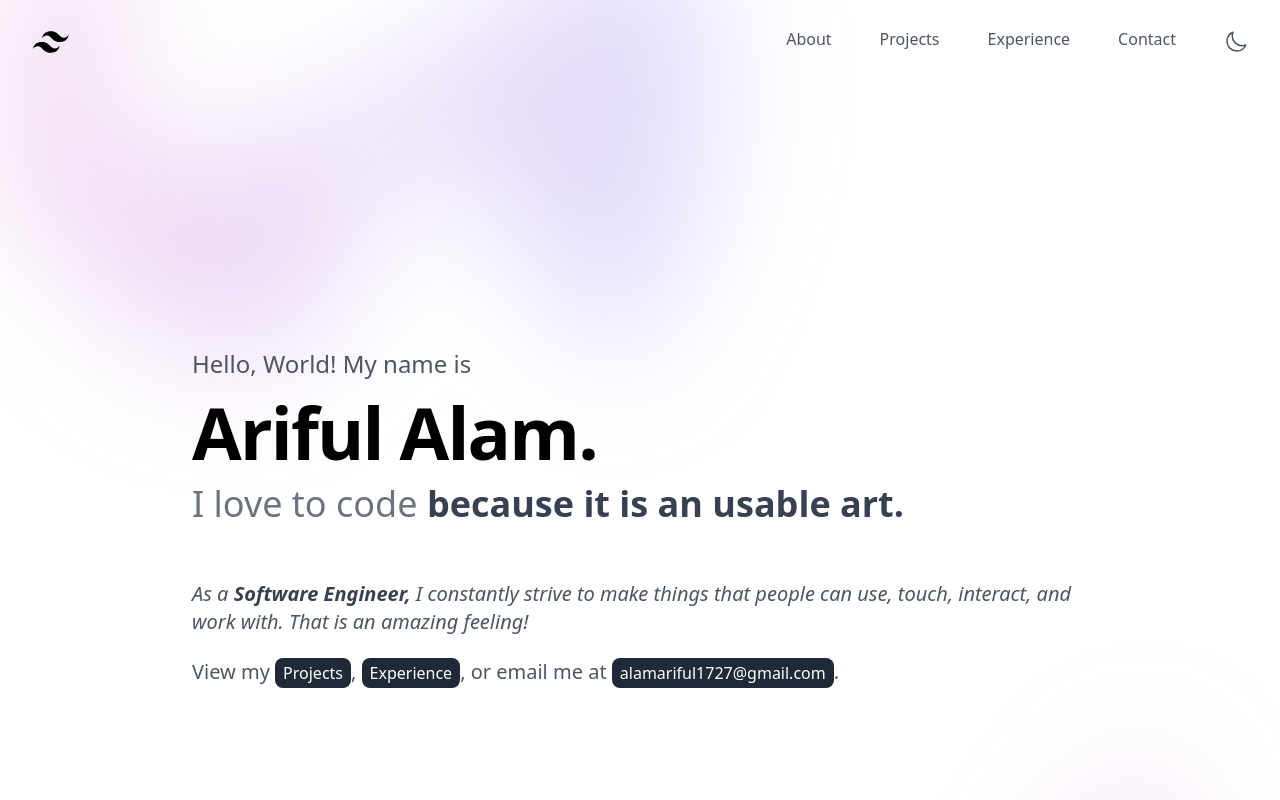
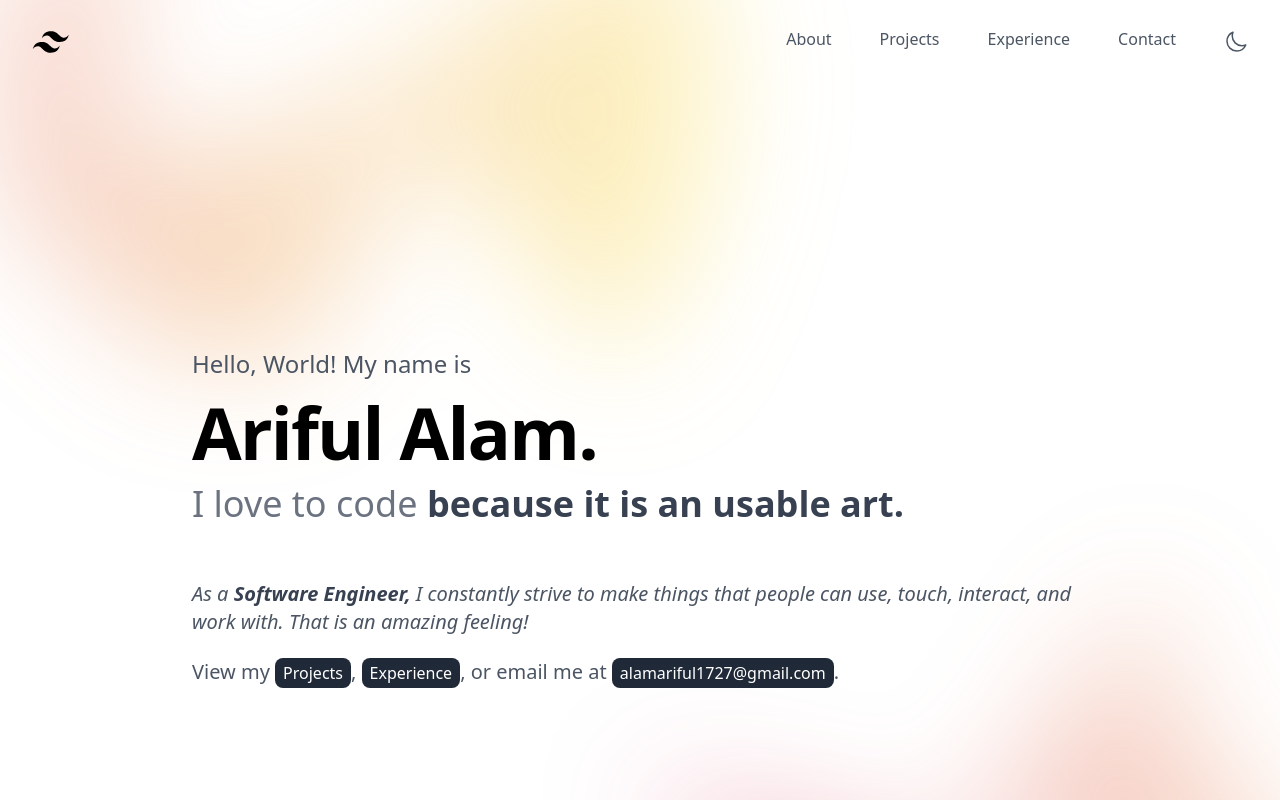
Before and after one commit to sbommaganty/portfolio, a Next.js app: page / in a window 1280 px wide. Shown: the top 800 px of the page. Built offline with nearby package versions, Linux system fonts and the light colour scheme; a web font is replaced by a local one.

Commit message:
feat: background color updated

```diff
--- a/components/Layout.tsx
+++ b/components/Layout.tsx
@@ -28,8 +28,8 @@
             y2="474.645"
             gradientUnits="userSpaceOnUse"
           >
-            <stop stopColor="#9089FC" />
-            <stop offset={1} stopColor="#FF80B5" />
+            <stop stopColor="#fcea23" />
+            <stop offset={1} stopColor="#cf044e" />
           </linearGradient>
         </defs>
       </svg>
@@ -39,7 +39,7 @@
 
 const BackgroundEffect2 = () => {
   return (
-    <div className="absolute inset-x-0 top-[calc(100%-13rem)] -z-10 transform-gpu overflow-hidden blur-3xl sm:top-[calc(100%-30rem)]">
+    <div className="absolute inset-x-0 top-[calc(100%-13rem)] -z-10 transform-gpu overflow-hidden blur-3xl sm:top-[calc(100%-40rem)]">
       <svg
         className="relative left-[calc(50%+3rem)] h-[21.1875rem] max-w-none -translate-x-1/2 sm:left-[calc(50%+36rem)] sm:h-[42.375rem]"
         viewBox="0 0 1155 678"
@@ -60,8 +60,8 @@
             y2="474.645"
             gradientUnits="userSpaceOnUse"
           >
-            <stop stopColor="#9089FC" />
-            <stop offset={1} stopColor="#FF80B5" />
+            <stop stopColor="#fcea23" />
+            <stop offset={1} stopColor="#cf044e" />
           </linearGradient>
         </defs>
       </svg>
```
